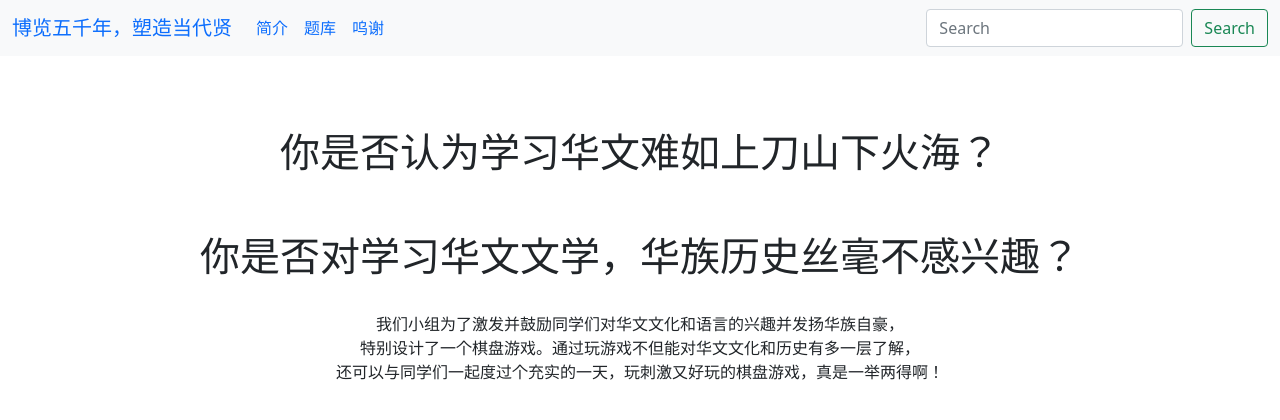
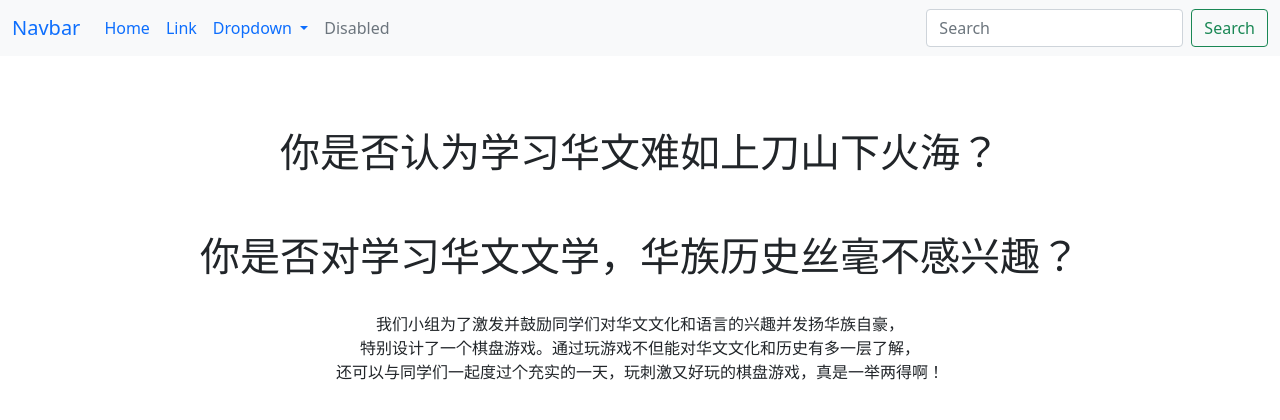
Before and after one commit to JIN-ZIJIE/website, a Flask app: page /about in a window 1280 px wide. Shown: the top 420 px of the page. Run offline with Flask 2, Linux system fonts and the light colour scheme; parts of the project's set-up code (start-up, migrations or seed data) failed here and were passed over.

Commit message:
Update navbar.html

```diff
--- a/templates/navbar.html
+++ b/templates/navbar.html
@@ -1,18 +1,17 @@
 <nav class="navbar navbar-expand-lg bg-light">
   <div class="container-fluid">
-    <a class="navbar-brand" href="#"> 博览五千年，塑造当代贤</a>
+    <a class="navbar-brand" href="#">Navbar</a>
     <button class="navbar-toggler" type="button" data-bs-toggle="collapse" data-bs-target="#navbarSupportedContent" aria-controls="navbarSupportedContent" aria-expanded="false" aria-label="Toggle navigation">
       <span class="navbar-toggler-icon"></span>
     </button>
     <div class="collapse navbar-collapse" id="navbarSupportedContent">
       <ul class="navbar-nav me-auto mb-2 mb-lg-0">
         <li class="nav-item">
-          <a class="nav-link active" aria-current="page" href="{{url_for('/about')}}">简介</a>
+          <a class="nav-link active" aria-current="page" href="#">Home</a>
         </li>
         <li class="nav-item">
-          <a class="nav-link" href="{{url_for('/question')}}">题库</a>
+          <a class="nav-link" href="#">Link</a>
         </li>
-          <!--
         <li class="nav-item dropdown">
           <a class="nav-link dropdown-toggle" href="#" id="navbarDropdown" role="button" data-bs-toggle="dropdown" aria-expanded="false">
             Dropdown
@@ -24,9 +23,8 @@
             <li><a class="dropdown-item" href="#">Something else here</a></li>
           </ul>
         </li>
--->
         <li class="nav-item">
-          <a class="nav-link active" herf="{{url_for('/thanks')}}">呜谢</a>
+          <a class="nav-link disabled">Disabled</a>
         </li>
       </ul>
       <form class="d-flex" role="search">
```
